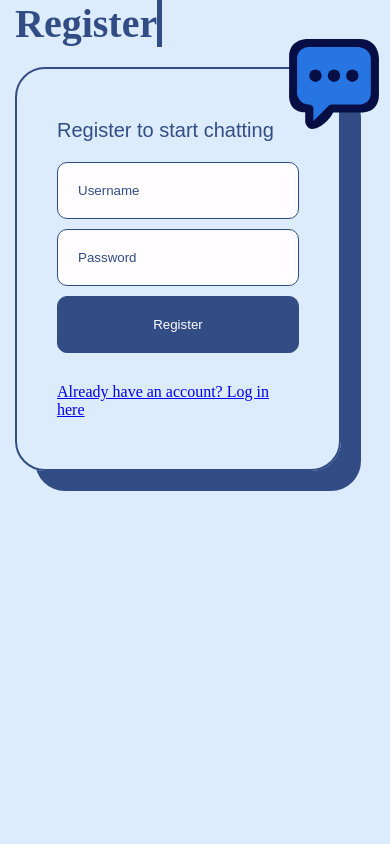
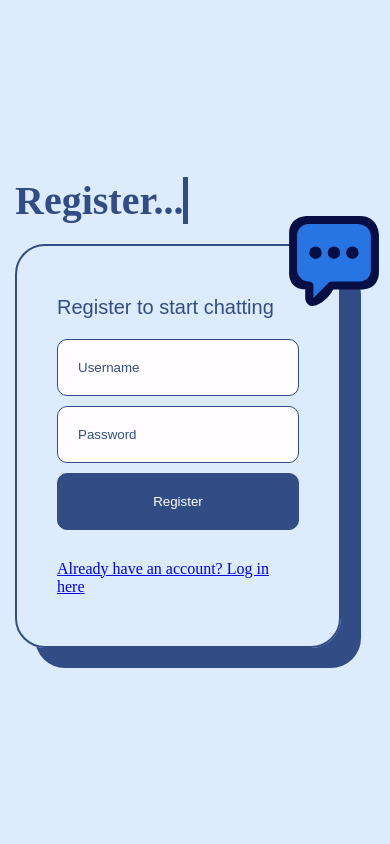
Before and after one commit to athomas97/chatroom_app, a Flask app: page /register in a window 390 px wide. Run offline with Flask 3, Linux system fonts and the light colour scheme; some libraries are stand-ins or nearby versions; some web fonts are replaced.

Commit message:
added ... after register heading, on mobile have login/register page positioned in the center of the page (#28)
* Fixed the width of the + button on the join room input on mobile

* commented out navbar on login/register pages

* added ... after register heading, on mobile have login/register page positioned in the center of the page

---------

Co-authored-by: Ally <athomas97@gmail.com>

```diff
--- a/static/css/style.css
+++ b/static/css/style.css
@@ -755,6 +755,10 @@ form {
     .container {
         justify-content: flex-start;
     }
+    .container#login,
+    .container#register {
+        justify-content: center;
+    }
     /* Login/Register PG */
     .container#login,
     .container#register,
--- a/templates/register.html
+++ b/templates/register.html
@@ -3,7 +3,7 @@
 <!-- {% include "navbar.html" %} -->
 <div class="container" id="register">
     <div class="typing-container">
-        <h1 class="typing-header">Register</h1>
+        <h1 class="typing-header">Register...</h1>
     </div>
     <div class="popup-container">
         <img id="chat-icon" src="/static/images/svg/chat.svg" alt="chat icon">
```
